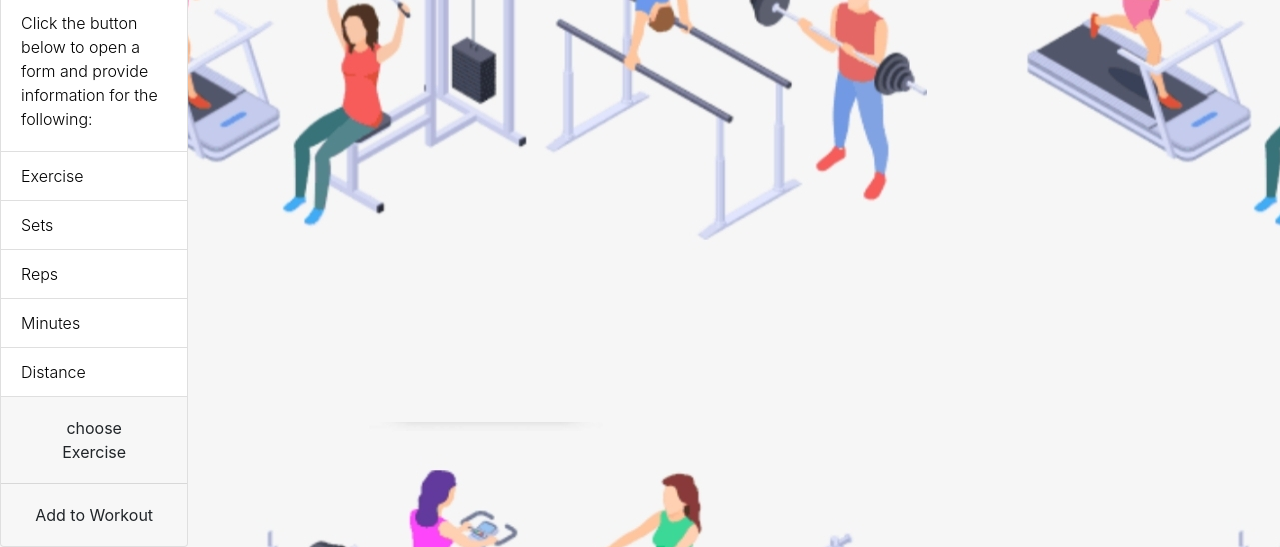
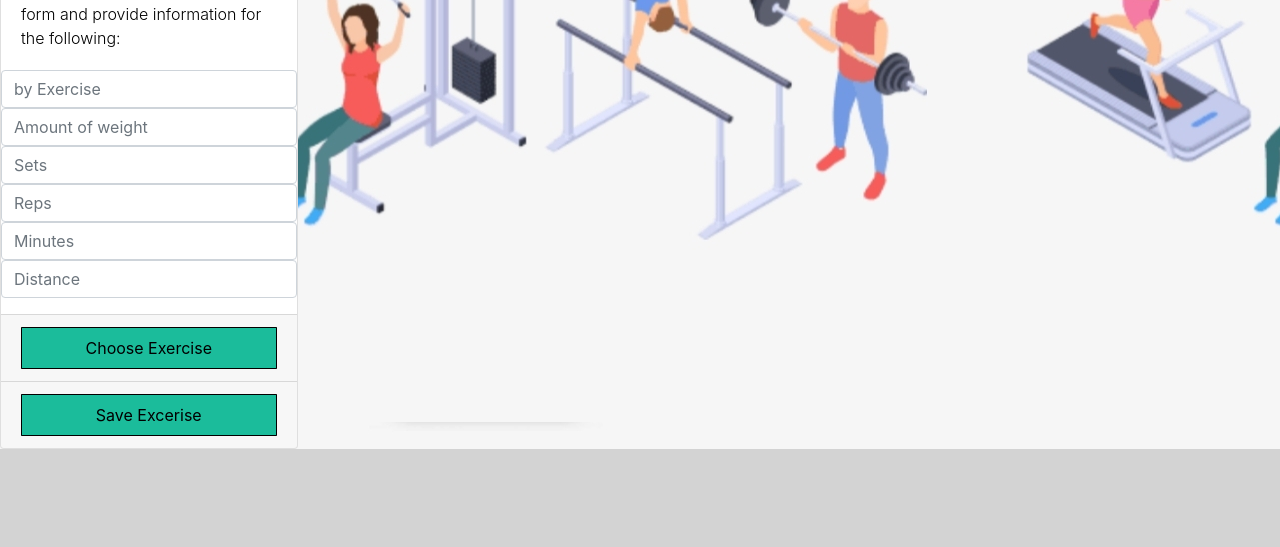
Before and after one commit to Trgrf/KeepItMoving, a website: page public/profile.html in a window 1280 px wide. Shown: the part 454-1001 px from the top of the page. After the commit the page ends 903 px from the top, so only its background shows below. Drawn offline with nearby package versions, Linux system fonts and the light colour scheme.

Commit message:
change ul and li to form and input

```diff
--- a/public/css/style.css
+++ b/public/css/style.css
@@ -4,4 +4,12 @@ body {
     color: black;
     background-image: url(../../images/Screenshot_20210917-090944_Chrome.jpg);
 }
- btn
+.btn {
+    text-align: center;
+    color: black;
+    padding: 0.5rem 1.2rem;
+    /* margin: 10; */
+    border-radius: .05rem;
+    border: 1px solid;
+    background-color: #1bbc9b;
+}
--- a/public/user.html
+++ b/public/profile.html
@@ -14,7 +14,7 @@
       href="https://cdnjs.cloudflare.com/ajax/libs/font-awesome/5.15.4/css/all.min.css"
     />
     <link rel="stylesheet" href="../public/css/style.css" />
-    <title>Users</title>
+    <title>Profile</title>
   </head>
   <header class="jumbotron jumbotron-fluid custom-jumbotron">
     <div class="container text-center">
@@ -26,7 +26,7 @@
   <body>
     <main>
       <div class="row">
-        <section class="col-12 col-md-4 col-lg-2">
+        <section class="col-12 col-md-4 col-lg-3">
           <div class="card custom-card">
             <h3 class="card-header">Choose your exercise</h3>
             <div class="card-body">
@@ -35,20 +35,23 @@
                 for the following:
               </div>
             </div>
-            <ul class="list-group list-group-flush">
-              <li class="list-group-item" id="exercise">Exercise</li>
-              <li class="list-group-item">Sets</li>
-              <li class="list-group-item">Reps</li>
-              <li class="list-group-item">Minutes</li>
-              <li class="list-group-item">Distance</li>
-            </ul>
+           <form id="search-form">
+             <div class="form-group">
+              <input id="exercise" class="form-control" type="text" placeholder="by Exercise">
+              <input id="amt-weight" class="form-control" type="text" placeholder="Amount of weight">
+              <input id="sets" class="form-control" type="text" placeholder="Sets">
+              <input id="reps" class="form-control" type="text" placeholder="Reps">
+              <input id="minutes" class="form-control" type="text" placeholder="Minutes">
+              <input id="distance" class="form-control" type="text" placeholder="Distance">
+             </div>
+           </form>
             <div class="card-footer">
               <button
                 class="btn exercise-btn btn-block custom-btn"
                 data-toggle="modal"
                 data-target="#project-modal"
               >
-                choose Exercise
+                Choose Exercise
               </button>
             </div>
             <div class="card-footer">
@@ -57,13 +60,13 @@
                 data-toggle="modal"
                 data-target="#project-modal"
               >
-                Add to Workout
+                Save Excerise
               </button>
             </div>
           </div>
         </section>
 
-        <section class="col-12 col-md-8 col-lg-5">
+        <section class="col-12 col-md-8 col-lg-7">
           <div class="table-responsive">
             <table class="table table-bordered custom-table">
               <thead>
@@ -76,7 +79,7 @@
           </div>
         </section>
 
-        <section class="col-12 col-md-8 col-lg-5">
+        <!-- <section class="col-12 col-md-8 col-lg-5">
           <div class="table-responsive">
             <table class="table table-bordered custom-table">
               <thead>
@@ -87,7 +90,7 @@
               <tbody id="project-display"></tbody>
             </table>
           </div>
-        </section>
+        </section> -->
       </div>
     </main>
 
```
